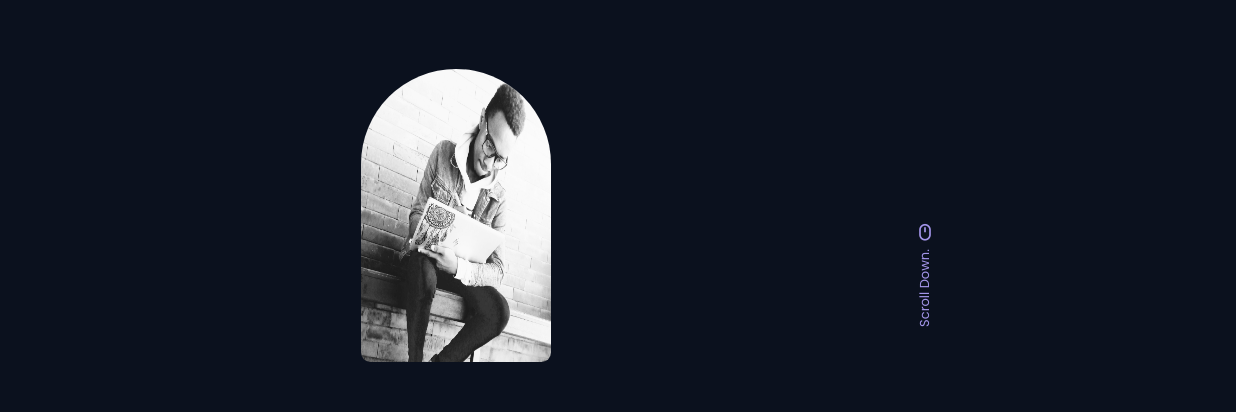
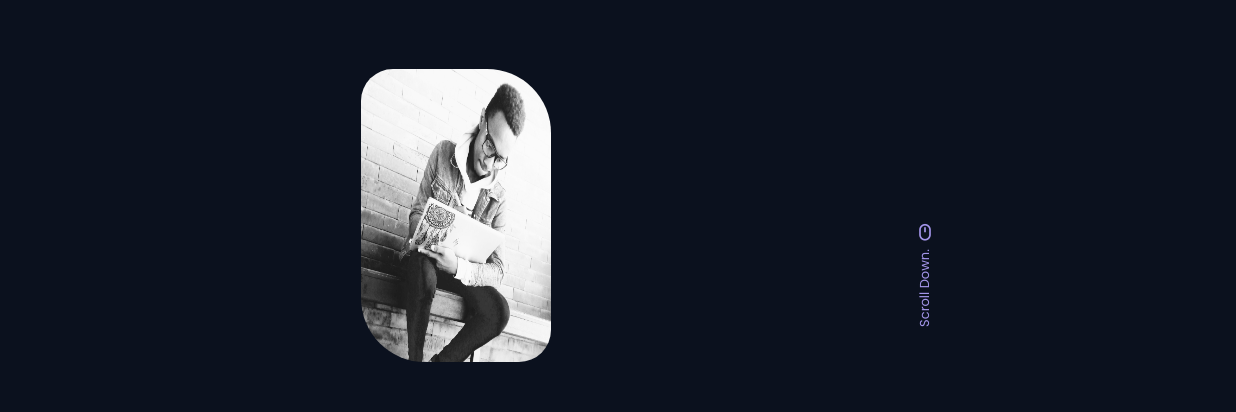
Before and after one commit to johnkk1316/main-portfolio, a plain HTML site: page index.html in a window 1280 px wide. Shown: the part 306-718 px from the top of the page, 44-1280 px from the left. Drawn offline with nearby package versions, Linux system fonts and the light colour scheme.

Commit message:
Made minor changes to the home__img .

```diff
--- a/assets/css/styles.css
+++ b/assets/css/styles.css
@@ -257,7 +257,7 @@ img {
 
 .home__img{
     width: 300px;
-    border-radius: 10rem 10rem 1rem 1rem;
+    border-radius: 2rem 4rem 2rem 4rem;
     width: 190px;
     height: 293px;
 }
```
